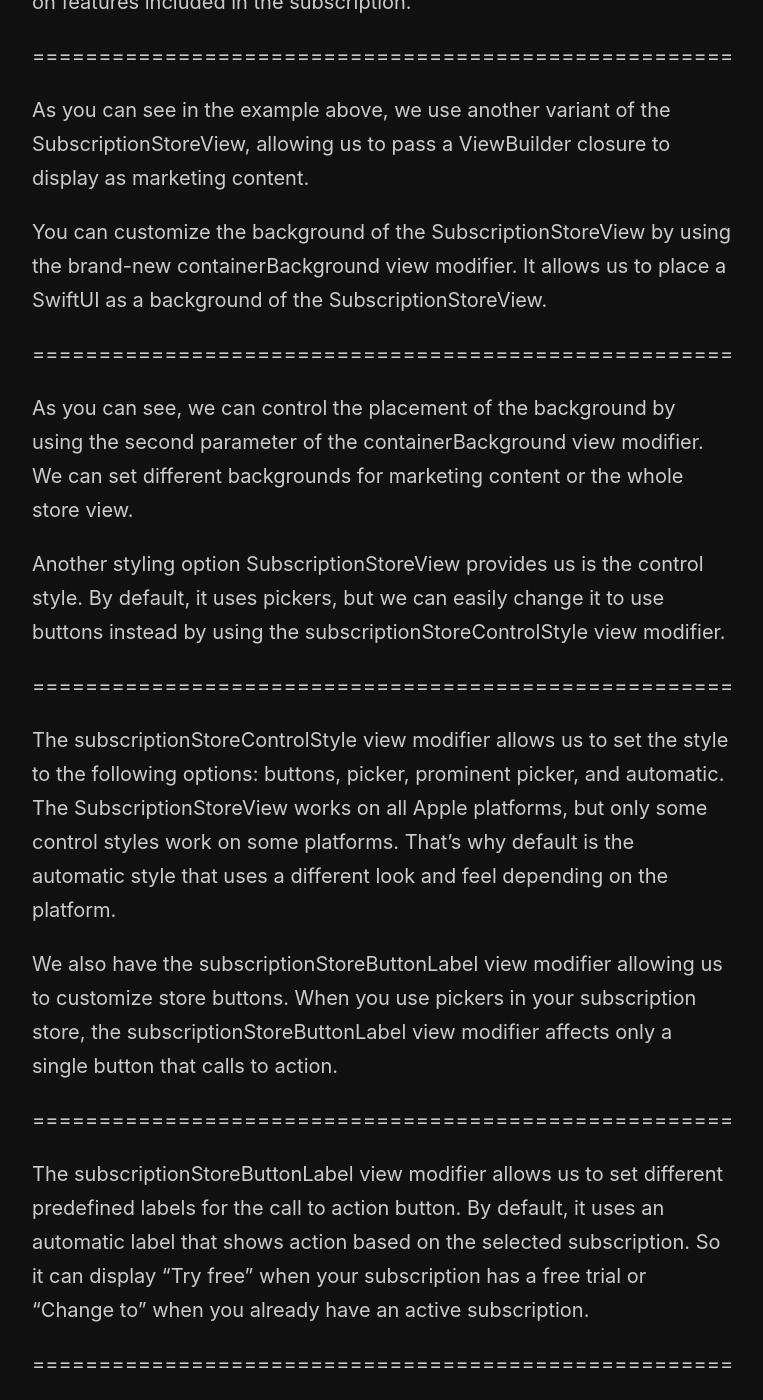
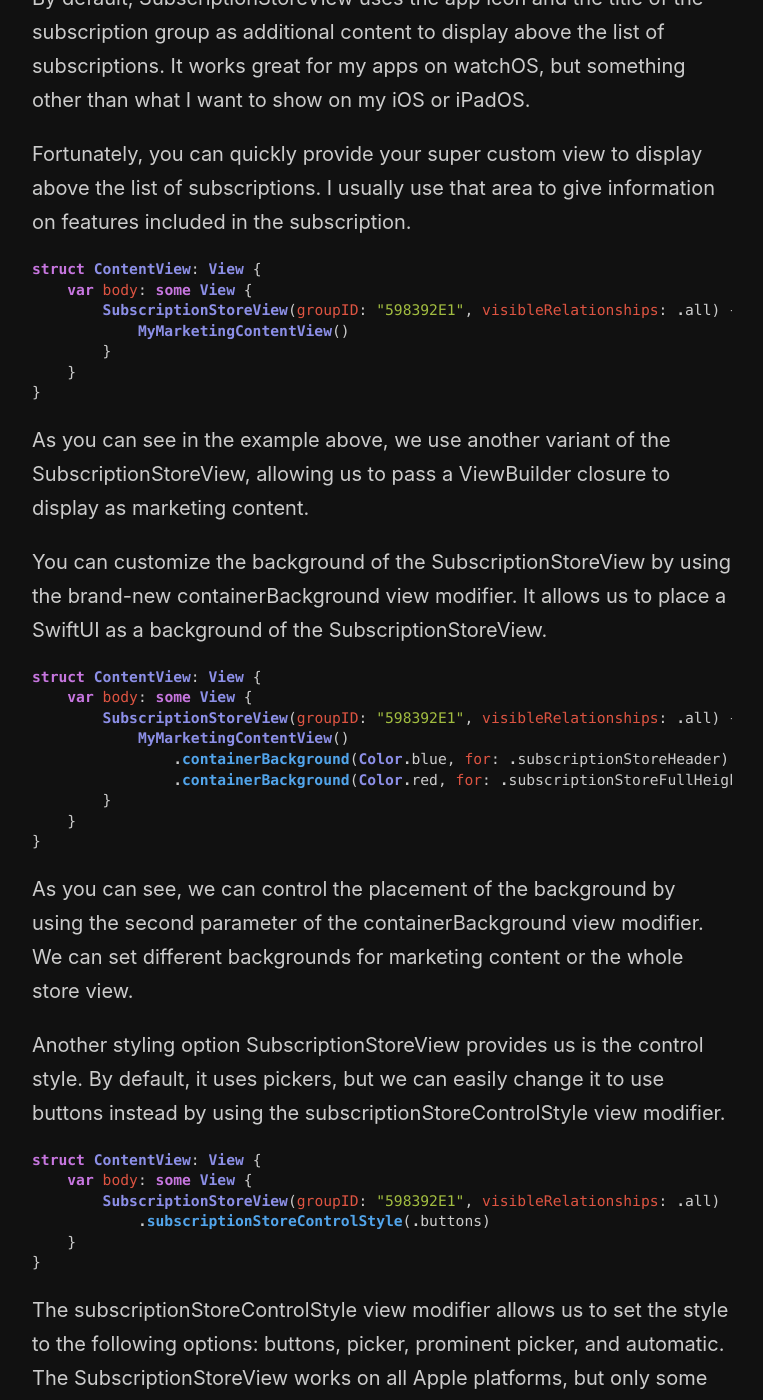
Before and after one commit to mecid/mecid.github.io, a Jekyll site: the page built from _posts/2023-08-23-mastering-storekit2-subscriptionstoreview-in-swiftui.md, in a window 1280 px wide and 1400 px high, scrolled down 1933 px. Shown: the whole window, without its empty margins (258-1021 px from the left). Built offline with Jekyll 4.4.1, drawn with Linux system fonts in a browser that asks for light colours; some of the changed text lies outside the part shown.

Commit message:
code examples added to the subscription store

````diff
--- a/_posts/2023-08-23-mastering-storekit2-subscriptionstoreview-in-swiftui.md
+++ b/_posts/2023-08-23-mastering-storekit2-subscriptionstoreview-in-swiftui.md
@@ -8,25 +8,47 @@ This week we will continue the series of posts about StoreKit views in SwiftUI b
 #### Basics
 The SubscriptionStoreView provides a complete subscription management flow in a single line of code.
 
-=====================================================
+```swift
+struct ContentView: View {
+    var body: some View {
+        SubscriptionStoreView(groupID: "598392E1")
+    }
+}
+```
 
 All you need is to place an instance of the SubscriptionStoreView with a single parameter defining the subscription group. Ensure you provide the group identifier, not the group title or any other string. The SubscriptionStoreView completely handles subscription flow, including loading and purchasing products. You don't need to do anything.
 
 You can customize the list of subscriptions in the SubscriptionStoreView by providing a list of product identifiers for every subscription you want to include. Keep in mind that SubscriptionStoreView can handle only subscriptions in the same group.
 
-=====================================================
+```swift
+struct ContentView: View {
+    var body: some View {
+        SubscriptionStoreView(productIDs: ["123456789", "987654321"])
+    }
+}
+```
 
 Another option is to provide a list of loaded instances of the Product type that StoreKit 2 uses to encapsulate a particular in-app purchase product.
 
-=====================================================
-
 As I said before, the SubscriptionStoreView handles the subscription management flow completely. So it provides the user interface for upgrades, downgrades, crossgrades, etc. By default, it displays all available actions, but you can control the availability of the provided actions by using the visibleRelationships parameter.
 
-=====================================================
+```swift
+struct ContentView: View {
+    var body: some View {
+        SubscriptionStoreView(groupID: "598392E1", visibleRelationships: .all)
+    }
+}
+```
 
 The visibleRelationships parameter is defined via the SubscriptionRelationship struct. It provides many ready-to-use options like upgrade, crossgrade, downgrade, and current.
 
-=====================================================
+```swift
+struct ContentView: View {
+    var body: some View {
+        SubscriptionStoreView(groupID: "598392E1", visibleRelationships: .current)
+    }
+}
+```
 
 In the example above, we use the SubscriptionStoreView only to display the subscription the user has already subscribed for.
 
@@ -35,29 +57,68 @@ By default, SubscriptionStoreView uses the app icon and the title of the subscri
 
 Fortunately, you can quickly provide your super custom view to display above the list of subscriptions. I usually use that area to give information on features included in the subscription.
 
-=====================================================
+```swift
+struct ContentView: View {
+    var body: some View {
+        SubscriptionStoreView(groupID: "598392E1", visibleRelationships: .all) {
+            MyMarketingContentView()
+        }
+    }
+}
+```
 
 As you can see in the example above, we use another variant of the SubscriptionStoreView, allowing us to pass a ViewBuilder closure to display as marketing content.
 
 You can customize the background of the SubscriptionStoreView by using the brand-new containerBackground view modifier. It allows us to place a SwiftUI as a background of the SubscriptionStoreView.
 
-=====================================================
+```swift
+struct ContentView: View {
+    var body: some View {
+        SubscriptionStoreView(groupID: "598392E1", visibleRelationships: .all) {
+            MyMarketingContentView()
+                .containerBackground(Color.blue, for: .subscriptionStoreHeader)
+                .containerBackground(Color.red, for: .subscriptionStoreFullHeight)
+        }
+    }
+}
+```
 
 As you can see, we can control the placement of the background by using the second parameter of the containerBackground view modifier. We can set different backgrounds for marketing content or the whole store view.
 
 Another styling option SubscriptionStoreView provides us is the control style. By default, it uses pickers, but we can easily change it to use buttons instead by using the subscriptionStoreControlStyle view modifier.
 
-=====================================================
+```swift
+struct ContentView: View {
+    var body: some View {
+        SubscriptionStoreView(groupID: "598392E1", visibleRelationships: .all)
+            .subscriptionStoreControlStyle(.buttons)
+    }
+}
+```
 
 The subscriptionStoreControlStyle view modifier allows us to set the style to the following options: buttons, picker, prominent picker, and automatic. The SubscriptionStoreView works on all Apple platforms, but only some control styles work on some platforms. That's why default is the automatic style that uses a different look and feel depending on the platform.
 
 We also have the subscriptionStoreButtonLabel view modifier allowing us to customize store buttons. When you use pickers in your subscription store, the subscriptionStoreButtonLabel view modifier affects only a single button that calls to action.
 
-=====================================================
+```swift
+struct ContentView: View {
+    var body: some View {
+        SubscriptionStoreView(groupID: "598392E1", visibleRelationships: .all)
+            .subscriptionStoreButtonLabel(.multiline)
+    }
+}
+```
 
 The subscriptionStoreButtonLabel view modifier allows us to set different predefined labels for the call to action button. By default, it uses an automatic label that shows action based on the selected subscription. So it can display "Try free" when your subscription has a free trial or "Change to" when you already have an active subscription.
 
-=====================================================
+```swift
+struct ContentView: View {
+    var body: some View {
+        SubscriptionStoreView(groupID: "598392E1", visibleRelationships: .all)
+            .subscriptionStoreButtonLabel(.multiline)
+    }
+}
+```
 
 You can use the multiline option to include more information about your subscription in the button. Whenever you use the buttons style as the subscription control, the subscriptionStoreButtonLabel view modifier affects that buttons also.
 
````
